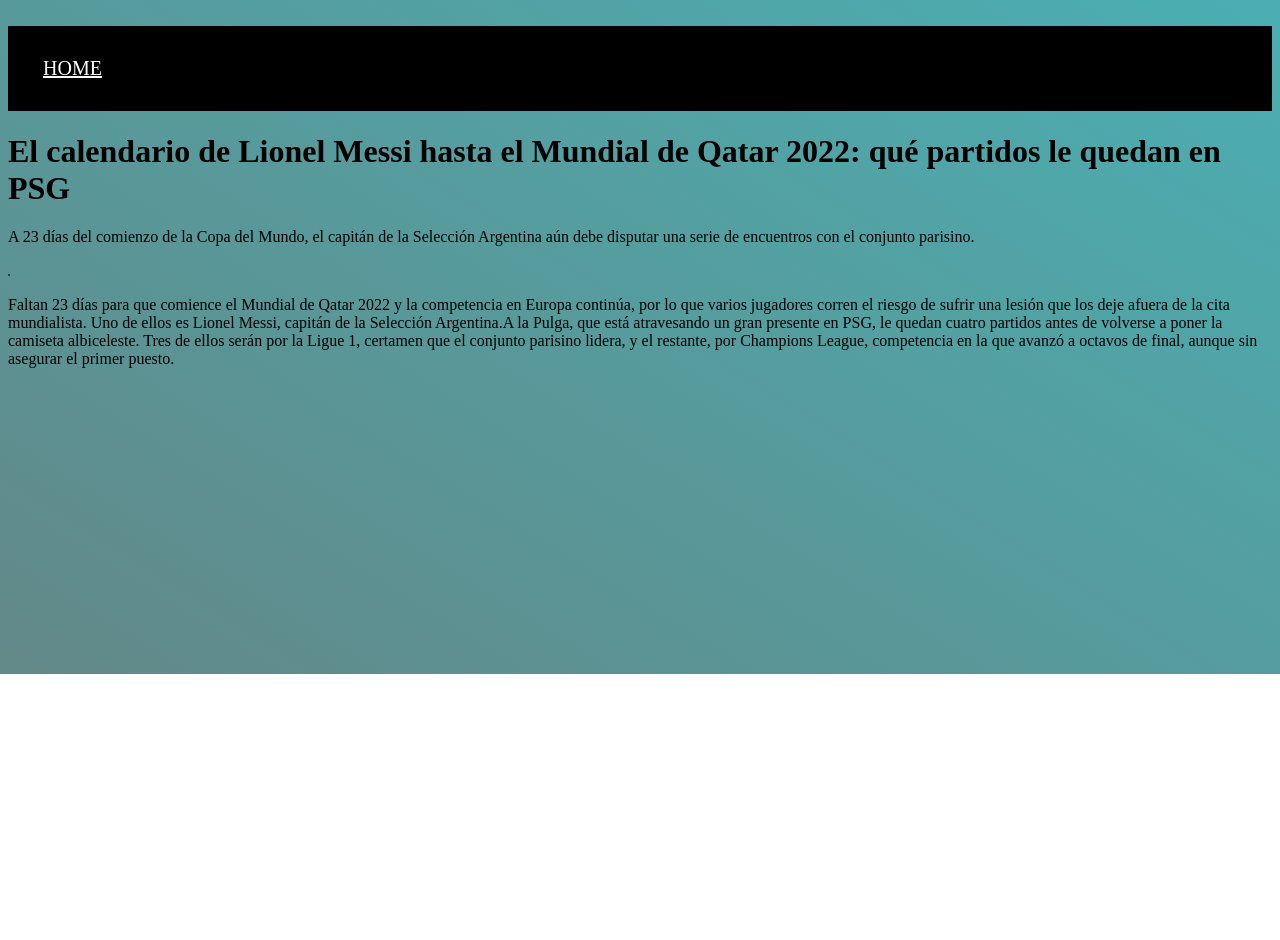
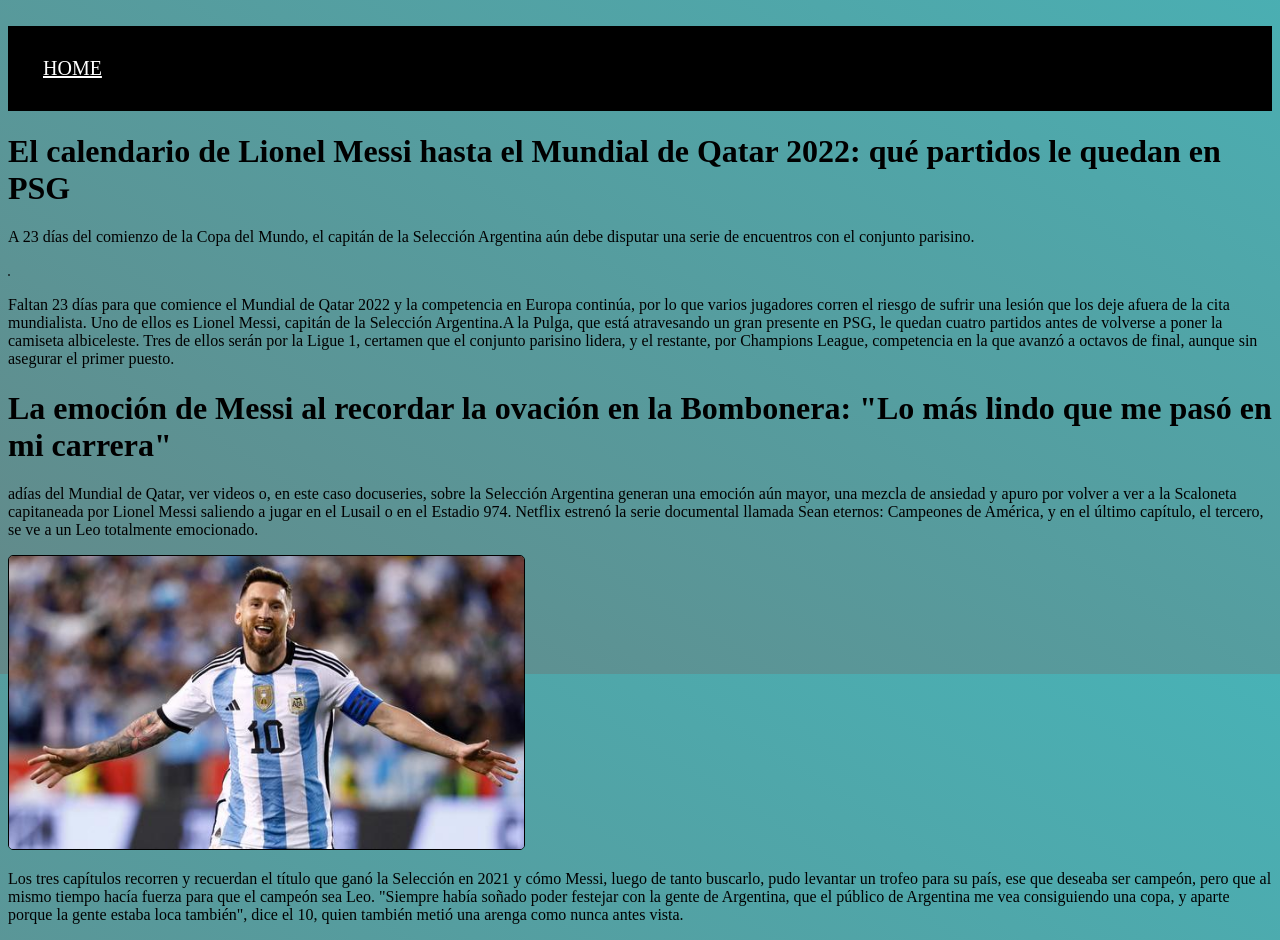
Before and after one commit to NicoPapaleo/Grupo50_TIO, a plain HTML site: page noticia2.html in a window 1280 px wide. Shown: the part 126-1066 px from the top of the page. Before the commit the page ends 800 px from the top, so only its background shows below. Drawn offline with Linux system fonts and the light colour scheme.

Commit message:
agregue imagen y modifique noticia 2

```diff
--- a/noticia2.html
+++ b/noticia2.html
@@ -20,5 +20,14 @@
     <img src="imagenes/messi.jpg" alt="">
     <p>Faltan 23 días para que comience el Mundial de Qatar 2022 y la competencia en Europa continúa, por lo que varios jugadores corren el riesgo de sufrir una lesión que los deje afuera de la cita mundialista. Uno de ellos es Lionel Messi, capitán de la Selección Argentina.A la Pulga, que está atravesando un gran presente en PSG, le quedan cuatro partidos antes de volverse a poner la camiseta albiceleste. Tres de ellos serán por la Ligue 1, certamen que el conjunto parisino lidera, y el restante, por Champions League, competencia en la que avanzó a octavos de final, aunque sin asegurar el primer puesto.</p>
 
+    <h1>
+        La emoción de Messi al recordar la ovación en la Bombonera: "Lo más lindo que me pasó en mi carrera"
+    </h1>
+    <p> adías del Mundial de Qatar, ver videos o, en este caso docuseries, sobre la Selección Argentina generan una emoción aún mayor, una mezcla de ansiedad y apuro por volver a ver a la Scaloneta capitaneada por Lionel Messi saliendo a jugar en el Lusail o en el Estadio 974. Netflix estrenó la serie documental llamada Sean eternos: Campeones de América, y en el último capítulo, el tercero, se ve a un Leo totalmente emocionado.
+    </p>
+    <img src="messi argentina.jpg" alt="messi">
+<p> Los tres capítulos recorren y recuerdan el título que ganó la Selección en 2021 y cómo Messi, luego de tanto buscarlo, pudo levantar un trofeo para su país, ese que deseaba ser campeón, pero que al mismo tiempo hacía fuerza para que el campeón sea Leo. "Siempre había soñado poder festejar con la gente de Argentina, que el público de Argentina me vea consiguiendo una copa, y aparte porque la gente estaba loca también", dice el 10, quien también metió una arenga como nunca antes vista.
+
+</p>
 </body>
 </html>
```
Also changed, not shown: messi argentina.jpg (added).
